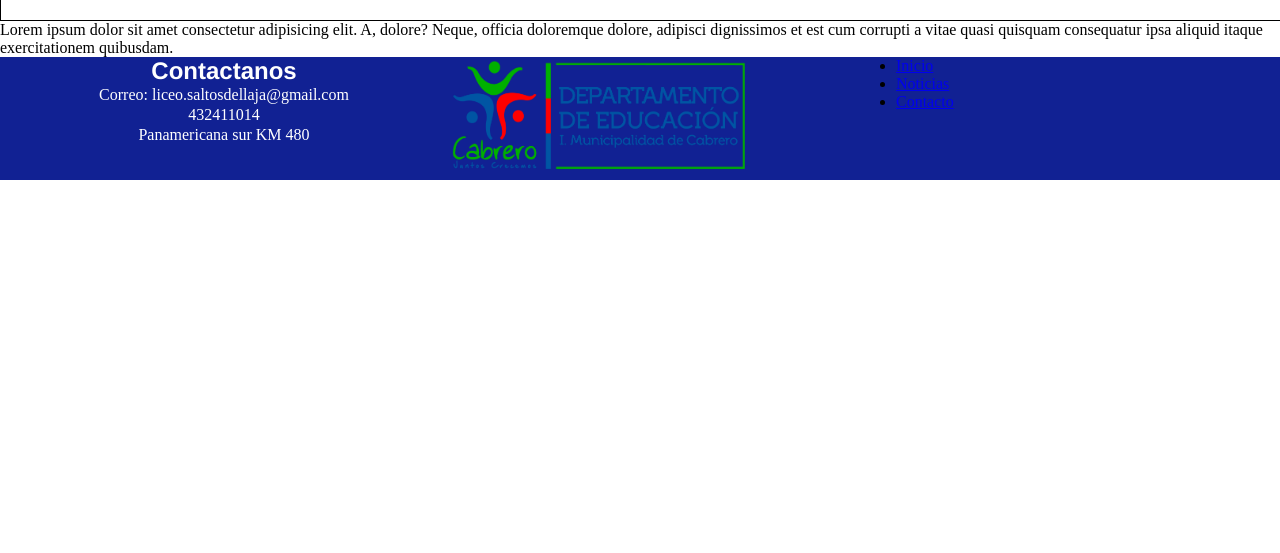
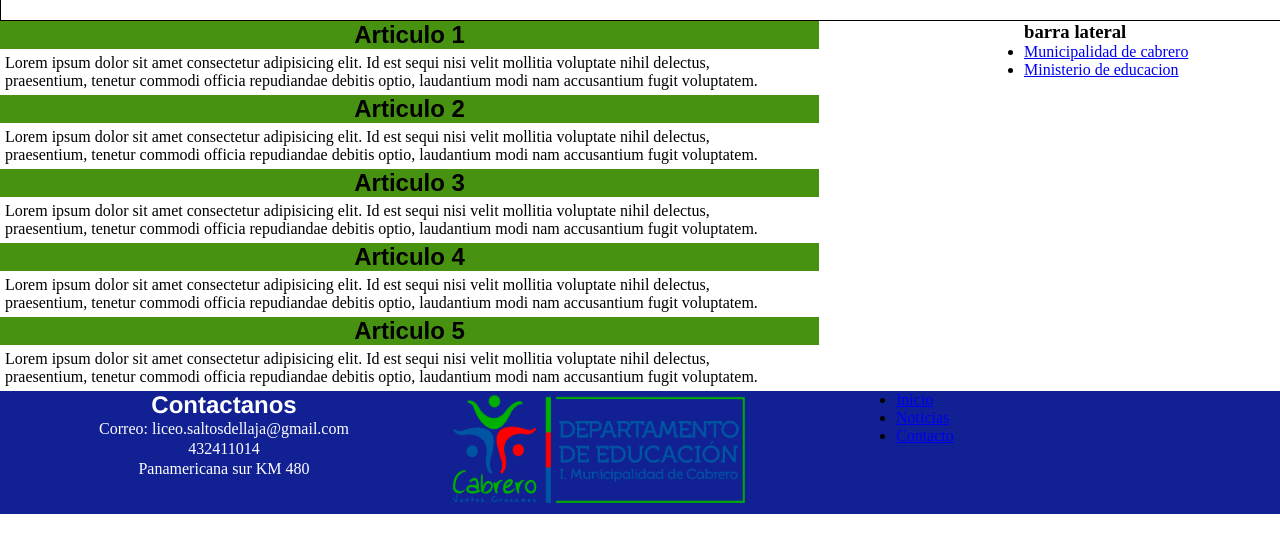
Before and after one commit to Felipeopazo2409/proyecto-git, a plain HTML site: page index.html in a window 1280 px wide. Shown: the part 181-734 px from the top of the page. Drawn offline with Linux system fonts and the light colour scheme.

Commit message:
version4

```diff
--- a/css/style.css
+++ b/css/style.css
@@ -47,6 +47,49 @@
 
 }
 
+
+/*ESTILOS ARTICULOS*/
+.contenido-principal{
+    width: 100%;
+    height: auto;
+    display: flex;
+}
+.section{
+    width: 80%;
+}
+.articulo{
+    width: 80%;
+}
+.articulo h2{
+    width: 100%;
+    background-color: #479311;
+    font-family: Arial, Helvetica, sans-serif;
+    text-align: center;
+}
+.articulo p{
+    width: 95%;
+    padding: 5px
+}
+
+.barra-lateral{
+    width: 20%;
+}
+
+
+
+
+
+
+
+
+
+
+
+
+
+
+
+
  /*ESTILOS FOOTER*/
 
 .footer{
@@ -75,11 +118,9 @@
     color: white;
     list-style: none;
 }
-
 .logodepto{
     width: 35%;
 }
-
 .menu-footer{
     width: 30%;
 }
--- a/index.html
+++ b/index.html
@@ -27,16 +27,63 @@
         </nav>
       </header>
       <!--FIN ESQUELETO HEADER-->
+      <div class="contenido-principal">
+        <section class="section">
+          <article class="articulo">
+            <h2>Articulo 1</h2>
+            <p>
+              Lorem ipsum dolor sit amet consectetur adipisicing elit. Id est
+              sequi nisi velit mollitia voluptate nihil delectus, praesentium,
+              tenetur commodi officia repudiandae debitis optio, laudantium modi
+              nam accusantium fugit voluptatem.
+            </p>
+          </article>
+          <article class="articulo">
+            <h2>Articulo 2</h2>
+            <p>
+              Lorem ipsum dolor sit amet consectetur adipisicing elit. Id est
+              sequi nisi velit mollitia voluptate nihil delectus, praesentium,
+              tenetur commodi officia repudiandae debitis optio, laudantium modi
+              nam accusantium fugit voluptatem.
+            </p>
+          </article>
+          <article class="articulo">
+            <h2>Articulo 3</h2>
+            <p>
+              Lorem ipsum dolor sit amet consectetur adipisicing elit. Id est
+              sequi nisi velit mollitia voluptate nihil delectus, praesentium,
+              tenetur commodi officia repudiandae debitis optio, laudantium modi
+              nam accusantium fugit voluptatem.
+            </p>
+          </article>
+          <article class="articulo">
+            <h2>Articulo 4</h2>
+            <p>
+              Lorem ipsum dolor sit amet consectetur adipisicing elit. Id est
+              sequi nisi velit mollitia voluptate nihil delectus, praesentium,
+              tenetur commodi officia repudiandae debitis optio, laudantium modi
+              nam accusantium fugit voluptatem.
+            </p>
+          </article>
+          <article class="articulo">
+            <h2>Articulo 5</h2>
+            <p>
+              Lorem ipsum dolor sit amet consectetur adipisicing elit. Id est
+              sequi nisi velit mollitia voluptate nihil delectus, praesentium,
+              tenetur commodi officia repudiandae debitis optio, laudantium modi
+              nam accusantium fugit voluptatem.
+            </p>
+          </article>
+        </section>
+        <aside class="barra-lateral">
+            <h3>barra lateral</h3>
+            <ul>
+                <li><a href="#">Municipalidad de cabrero</a></li>
+                <li><a href="#">Ministerio de educacion</a></li>
+            </ul>
+        </aside>
 
-      <section>
-        <article>
-          Lorem ipsum dolor sit amet consectetur adipisicing elit. A, dolore?
-          Neque, officia doloremque dolore, adipisci dignissimos et est cum
-          corrupti a vitae quasi quisquam consequatur ipsa aliquid itaque
-          exercitationem quibusdam.
-        </article>
-      </section>
-
+      </div>
       <!--INICIO ESQUELETO FOOTER-->
 
       <footer class="footer">
```
